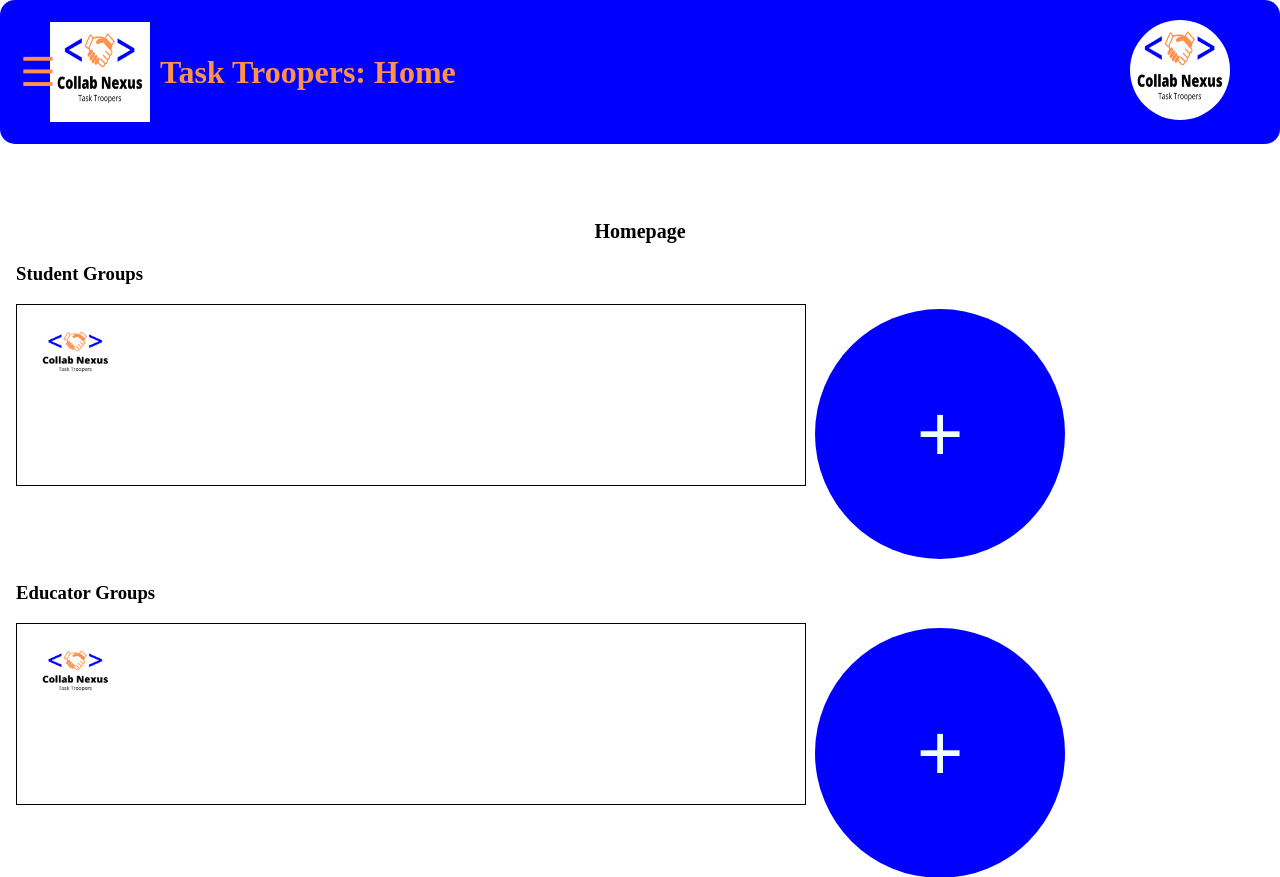
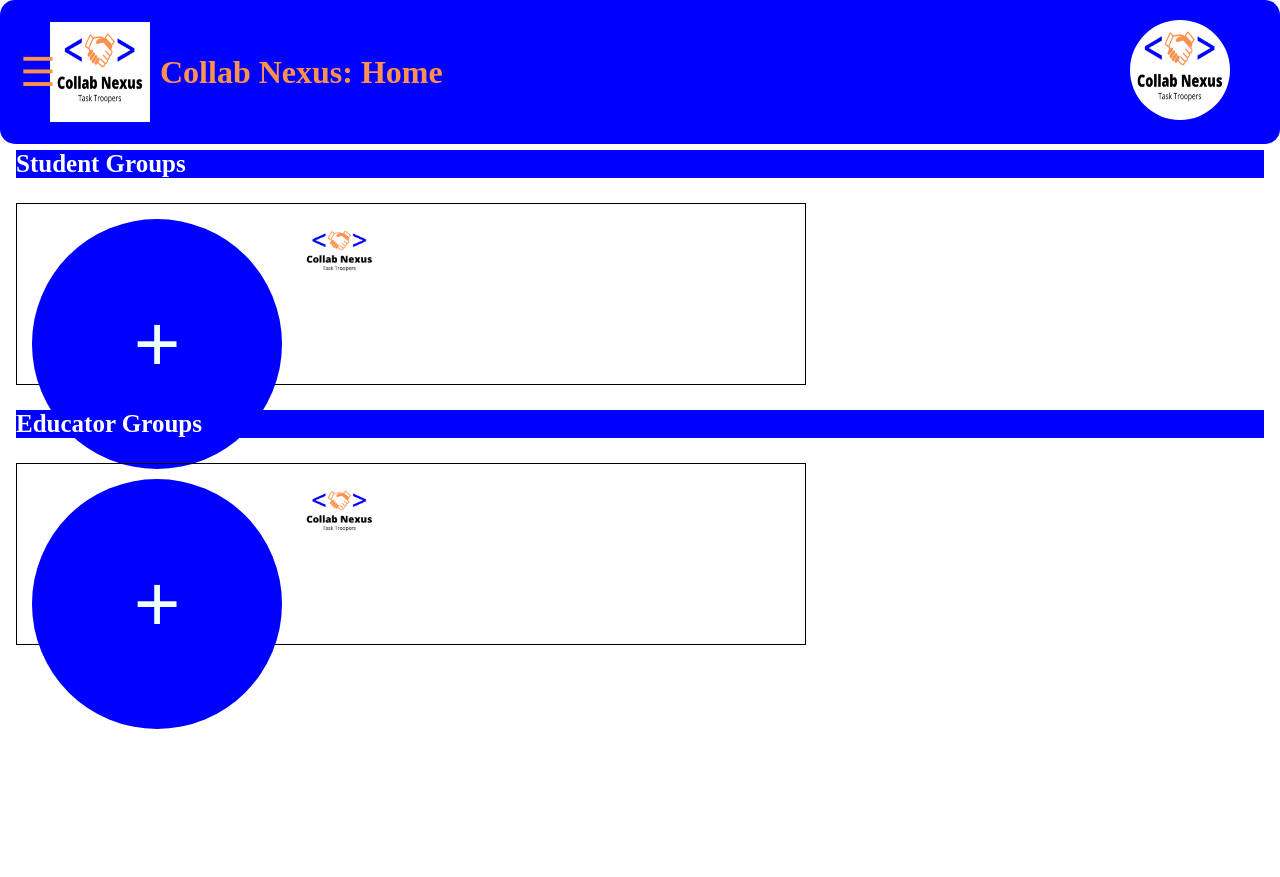
Before and after one commit to MatthewHamilton2/SoftwareEngineeringGroupProject, a PHP site: page / in a window 1280 px wide. Shown: the top 877 px of the page. After the commit the page ends 729 px from the top, so only its background shows below. Run offline with PHP 8.4, Linux system fonts and the light colour scheme; the visitor is signed in with stand-in values (Sample User, id 1); data that the repository does not hold is empty.

Commit message:
Update index.php

```diff
--- a/index.php
+++ b/index.php
@@ -37,7 +37,7 @@ if(!isset($_SESSION['username'])){
 			<span class="navSpan" onclick = "openNav()">&#9776;</span>
 			<div class="logo">
 			  <img src="placeHolder.PNG" alt="Collab Nexus Logo">
-			  <h1>Task Troopers: Home</h1>
+			  <h1>Collab Nexus: Home</h1>
 			</div>
 			<div class="profile">
 			  <img src="placeHolder.PNG" alt="Profile Picture" class="profile-picture">
@@ -45,12 +45,13 @@ if(!isset($_SESSION['username'])){
 		</header>
 
     <div id="main">
+        <!--hompage header -->
+        <!--h3 style="text-align:center; margin-top:-30px; padding: 20px; font-size:40px"></h3> -->
 
-        <h3 style="text-align:center; font-size:20px">Homepage</h3>
-
-        <h3>Student Groups</h3>
+        <h3 style= "margin-top:-50px; font-size:25px; background-color: blue; color: white;">Student Groups</h3>
         <div class="row">
             <div class='groupContainer'>
+            <button class="createButton" onclick="appearModal('modalStudentGroups')">+</button>
                 <?php
                 $username = $_SESSION["username"];
                 $sql = "SELECT groupid from groups2users WHERE user = '$username'";
@@ -73,9 +74,10 @@ if(!isset($_SESSION['username'])){
                     ";
                 }
                 ?>
+
             </div>
 
-            <button class="createButton" onclick="appearModal('modalStudentGroups')">+</button>
+
 
         </div>
 
@@ -97,9 +99,10 @@ if(!isset($_SESSION['username'])){
             </form>
         </dialog>
 
-        <h3>Educator Groups</h3>
+        <h3 style= " font-size:25px; background-color: blue; color: white;">Educator Groups</h3>
         <div class="row">
             <div class='groupContainer'>
+            <button class="createButton" onclick="appearModal('modaleducatorGroups')">+</button>
                 <?php
                 $username = $_SESSION["username"];
                 $sql = "SELECT groupid from educatorgroups2users WHERE user = '$username'";
@@ -124,7 +127,7 @@ if(!isset($_SESSION['username'])){
                 ?>
             </div>
 
-            <button class="createButton" onclick="appearModal('modaleducatorGroups')">+</button>
+
         </div>
 
         <dialog id="modaleducatorGroups">
```
